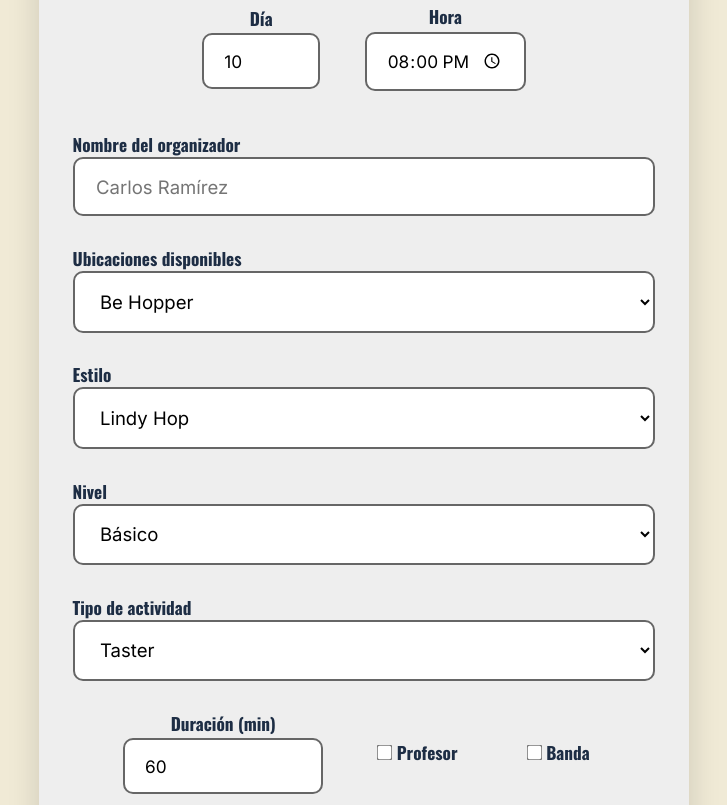
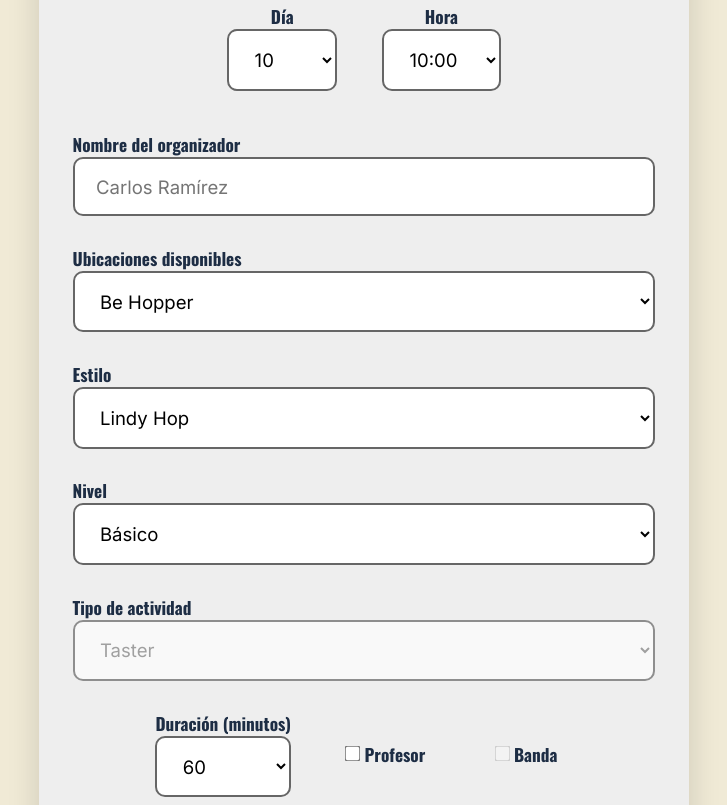
Before and after one commit to CarlosRamirezSantos/Desafio1-Swing-CR, a website built with Vite: page festival-swing-cr/formulario.html in a window 1280 px wide. Shown: the part 415-1220 px from the top of the page, without its empty margins (276-1003 px from the left). Built offline with nearby package versions, Linux system fonts and the light colour scheme.

Commit message:
Refactor(formulario): mejorar estructura HTML del formulario
Cuando creé el formulario en Html ya controlaba gran parte de la validación de los datos obligatorios así como que los mismos sean correctos y completos.  Con este refactor busco mejorar la estrcutura del formulario asi como de controlar mejor la validación (usando pattern, minlength, maxlength y sobre todo, usando selects)

```diff
--- a/festival-swing-cr/formulario.html
+++ b/festival-swing-cr/formulario.html
@@ -14,86 +14,107 @@
     </div>
     <ul class="navbar__menu">
       <li><a href="#" class="navbar__link navbar__link">Inicio</a></li>
-      <li><a href="#" class="navbar__link">Mis eventos</a></li>
+      <li><a href="#" class="navbar__link">Eventos</a></li>
     </ul>
   </nav>
   <main>
     <form class="form-evento">
       <h2>Registra tu evento</h2>
       <div class="form-evento__tipo">
-        <label><input type="radio" name="tipoEvento" value="clase" checked> Clase</label>
-        <label><input type="radio" name="tipoEvento" value="actividad"> Actividad</label>
+        <label for="radioClase"><input id="radioClase" type="radio" name="tipoEvento" value="clase" checked> Clase</label>
+        <label for="radioActividad"><input id="radioActividad" type="radio" name="tipoEvento" value="actividad"> Actividad</label>
       </div>
       <div class="form-evento__grupo form-evento__grupo--inline">
-        <label>Día
-          <input type="number" min="10" max="12" value="10">
+        <label for="dia">Día
+          <select id="dia" name="dia">
+            <option value="10">10</option>
+            <option value="11">11</option>
+            <option value="12">12</option>
+          </select>
         </label>
-        <label>Hora
-          <input type="time" value="20:00">
-        </label>
-      </div>
-      <div class="form-evento__grupo">
-        <label>Nombre del organizador
-          <input type="text" value="" placeholder="Carlos Ramírez" required>
-        </label>
-      </div>
-      <div class="form-evento__grupo">
-        <label>Ubicaciones disponibles
-          <select>
-            <option>Be Hopper</option>
-            <option>New Orleans</option>
-            <option>Savoy</option>
-            <option>Antiguo Casino</option>
-            <option>Parque de Gasset</option>
-            <option>Prado</option>
+        <label for="hora">Hora
+          <select id="hora" name="hora">
+            <option value="10:00">10:00</option>
+            <option value="11:00">11:00</option>
+            <option value="12:00">12:00</option>
+            <option value="13:00">13:00</option>
+            <option value="14:00">14:00</option>
+            <option value="16:00">16:00</option>
+            <option value="17:00">17:00</option>
+            <option value="18:00">18:00</option>
+            <option value="19:00">19:00</option>
+            <option value="20:00">20:00</option>
+            <option value="21:00">21:00</option>
+            <option value="22:00">22:00</option>
           </select>
         </label>
       </div>
       <div class="form-evento__grupo">
-        <label>Estilo
-          <select>
-            <option>Lindy Hop</option>
-            <option>Shag</option>
-            <option>Solo Jazz</option>
+        <label for="nombre">Nombre del organizador
+          <input id="nombre" type="text" name="nombre" placeholder="Carlos Ramírez" required maxlength="100" minlength="3" pattern="[A-Za-zÁÉÍÓÚáéíóúÑñ\s]+" title="Solo letras y espacios">
+        </label>
+      </div>
+      <div class="form-evento__grupo">
+        <label for="ubicacion">Ubicaciones disponibles
+          <select id="ubicacion" name="ubicacion">
+            <option value="Be Hopper">Be Hopper</option>
+            <option value="New Orleans">New Orleans</option>
+            <option value="Savoy">Savoy</option>
+            <option value="Antiguo Casino">Antiguo Casino</option>
+            <option value="Parque de Gasset">Parque de Gasset</option>
+            <option value="Prado">Prado</option>
           </select>
         </label>
       </div>
       <div class="form-evento__grupo">
-        <label>Nivel
-          <select>
-            <option>Básico</option>
-            <option>Intermedio</option>
-            <option>Avanzado</option>
+        <label for="estilo">Estilo
+          <select id="estilo" name="estilo">
+            <option value="Lindy Hop">Lindy Hop</option>
+            <option value="Shag">Shag</option>
+            <option value="Solo Jazz">Solo Jazz</option>
           </select>
         </label>
       </div>
       <div class="form-evento__grupo">
-        <label>Tipo de actividad
-          <select>
-            <option>Taster</option>
-            <option>Social</option>
-            <option>Concierto</option>
-            <option>Mix & Match</option>
+        <label for="nivel">Nivel
+          <select id="nivel" name="nivel">
+            <option value="Básico">Básico</option>
+            <option value="Intermedio">Intermedio</option>
+            <option value="Avanzado">Avanzado</option>
+          </select>
+        </label>
+      </div>
+      <div class="form-evento__grupo">
+        <label for="tipoActividad">Tipo de actividad
+          <select id="tipoActividad" name="tipoActividad">
+            <option value="Taster">Taster</option>
+            <option value="Social">Social</option>
+            <option value="Concierto">Concierto</option>
+            <option value="Mix & Match">Mix & Match</option>
           </select>
         </label>
       </div>
       <div class="form-evento__grupo form-evento__grupo--inline">
-        <label>Duración (min)
-          <input type="number" min="0" value="60">
+        <label for="duracion">Duración (minutos)
+          <select id="duracion" name="duracion">
+            <option value="60">60</option>
+            <option value="120">120</option>
+          </select>
         </label>
-        <label>
-          <input type="checkbox"> Profesor
+        <label for="check_p">
+          <input type="checkbox" id="check_p"> Profesor
         </label>
-        <label>
-          <input type="checkbox"> Banda
+        <label for="check_b">
+          <input type="checkbox" id="check_b"> Banda
         </label>
       </div>
       <div class="form-evento__grupo">
-        <label for="Descripción">Descripción opcional</label>
-        <textarea id="Descripción" name="Descripción" placeholder="El evento consiste en ..." rows="4"></textarea>
+        <label for="descripcion">Descripción opcional</label>
+        <textarea id="descripcion" name="descripcion" placeholder="El evento consiste en ..." rows="4"></textarea>
       </div>
       <button type="submit">Registrar evento</button>
     </form>
   </main>
+  <script type="module" src="src/formulario.js"></script>
 </body>
 </html>
```
